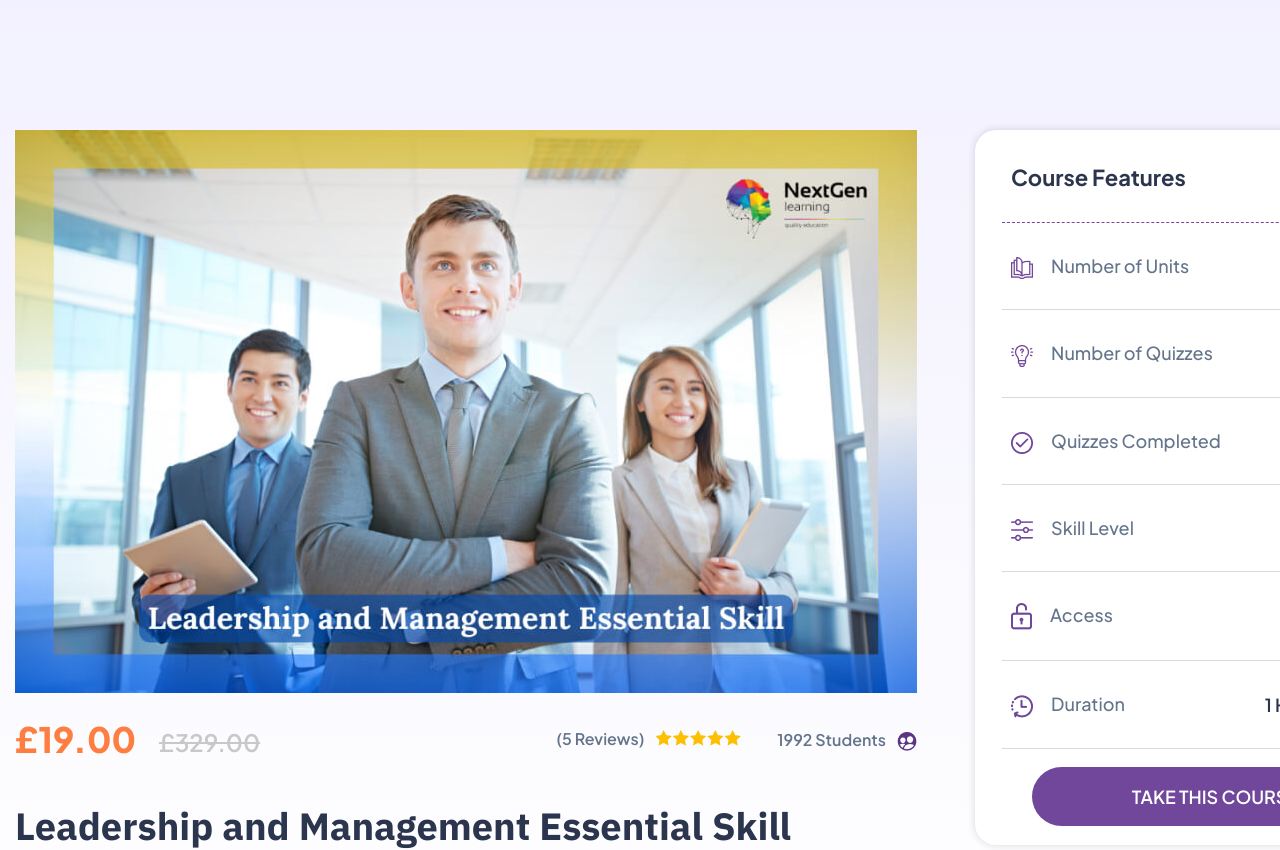
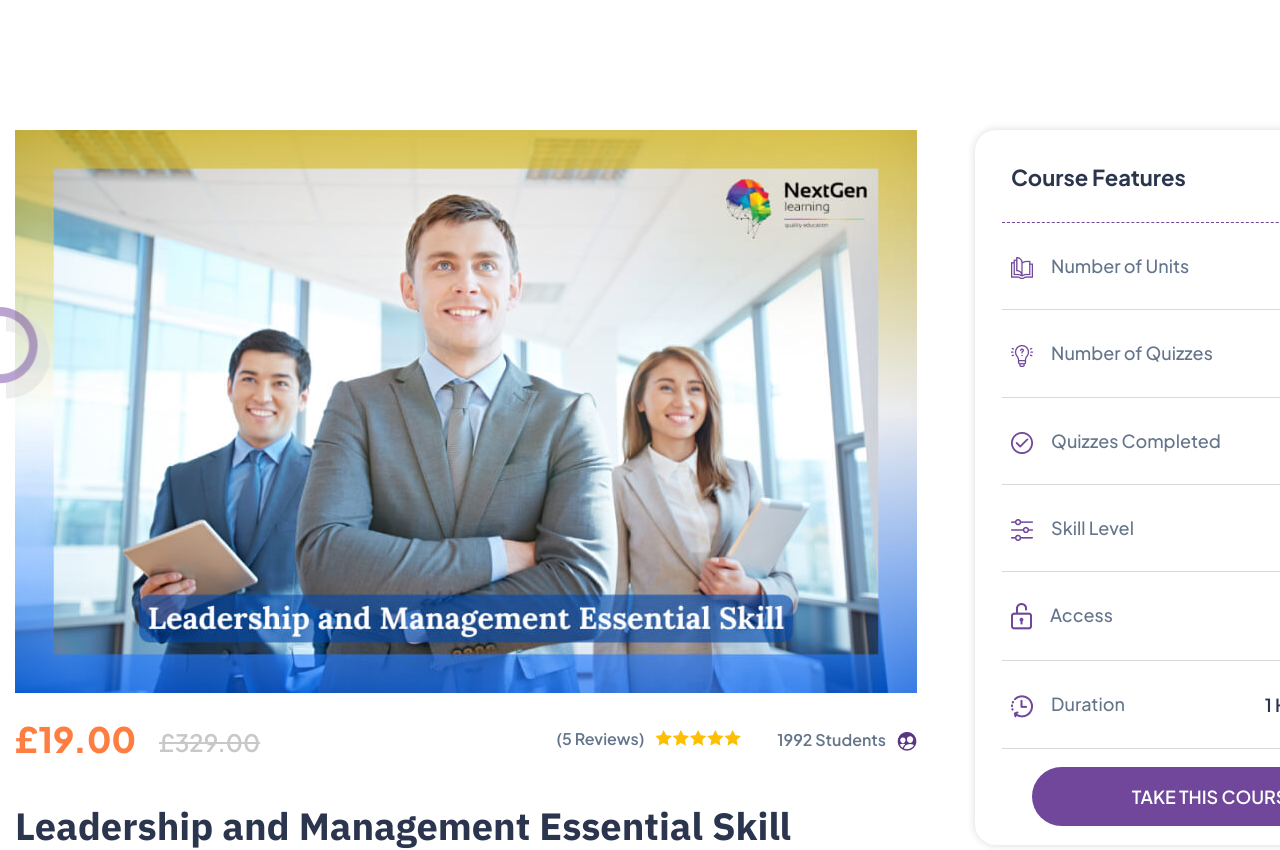
Before and after one commit to dishowrov/NextGen-single-course-page, a plain HTML site: page index.html in a window 1280 px wide. Shown: the top 850 px of the page. Drawn offline with Linux system fonts and the light colour scheme.

Commit message:
done for today

```diff
--- a/sass/styles.scss
+++ b/sass/styles.scss
@@ -4,9 +4,30 @@
     outline: 0;
 }
 
+#dis-ng-single-course-page-wrapper {
+    position: relative;
+    // background: url('../assets/bg-shapes-and-icons.png') no-repeat center;
+    // background-size: cover;
+
+    &::after {
+        content: '';
+        height: 100%;
+        width: 100%;
+        position: absolute;
+        background: url('../assets/bg-animated-icons.png') no-repeat;
+        background-size: cover;
+        top: 307px;
+        left: 50%;
+        transform: translateX(-50%);
+        -webkit-transform: translateX(-50%);
+        -moz-transform: translateX(-50%);
+        -ms-transform: translateX(-50%);
+        -o-transform: translateX(-50%);
+}
+}
+
+
 #dis-ng-hero-wrapper {
-    background: linear-gradient(180deg, #F2F1FF 0%, rgba(242, 241, 255, 0.00) 100%);
-
     #dis-ng-hero {
         width: 1440px;
         padding-top: 130px;
```
Also changed, not shown: assets/Screenshot_1.png (added), assets/bg-shapes-and-icons.png (added), sass/styles.css, 1 other file.
